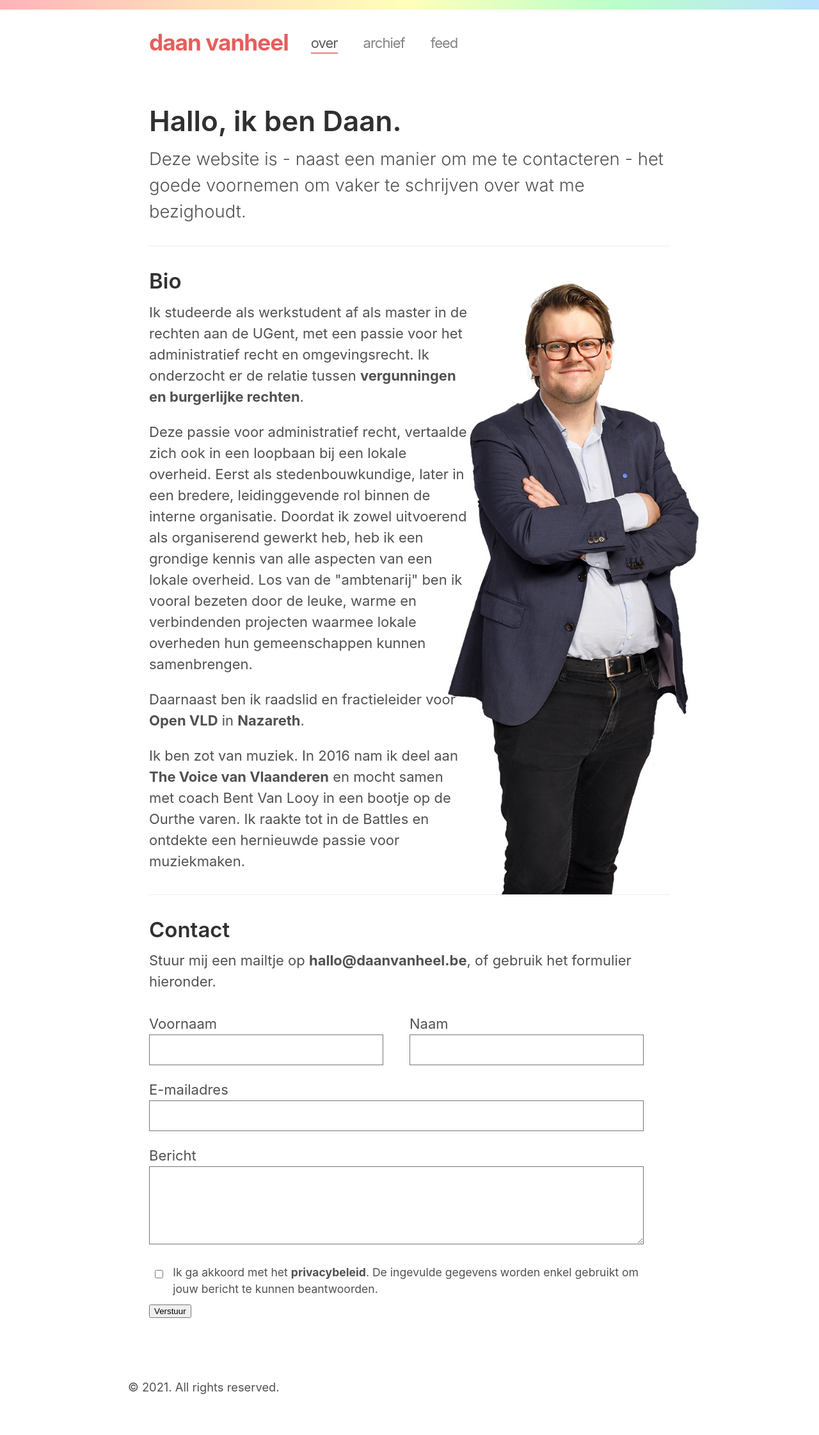
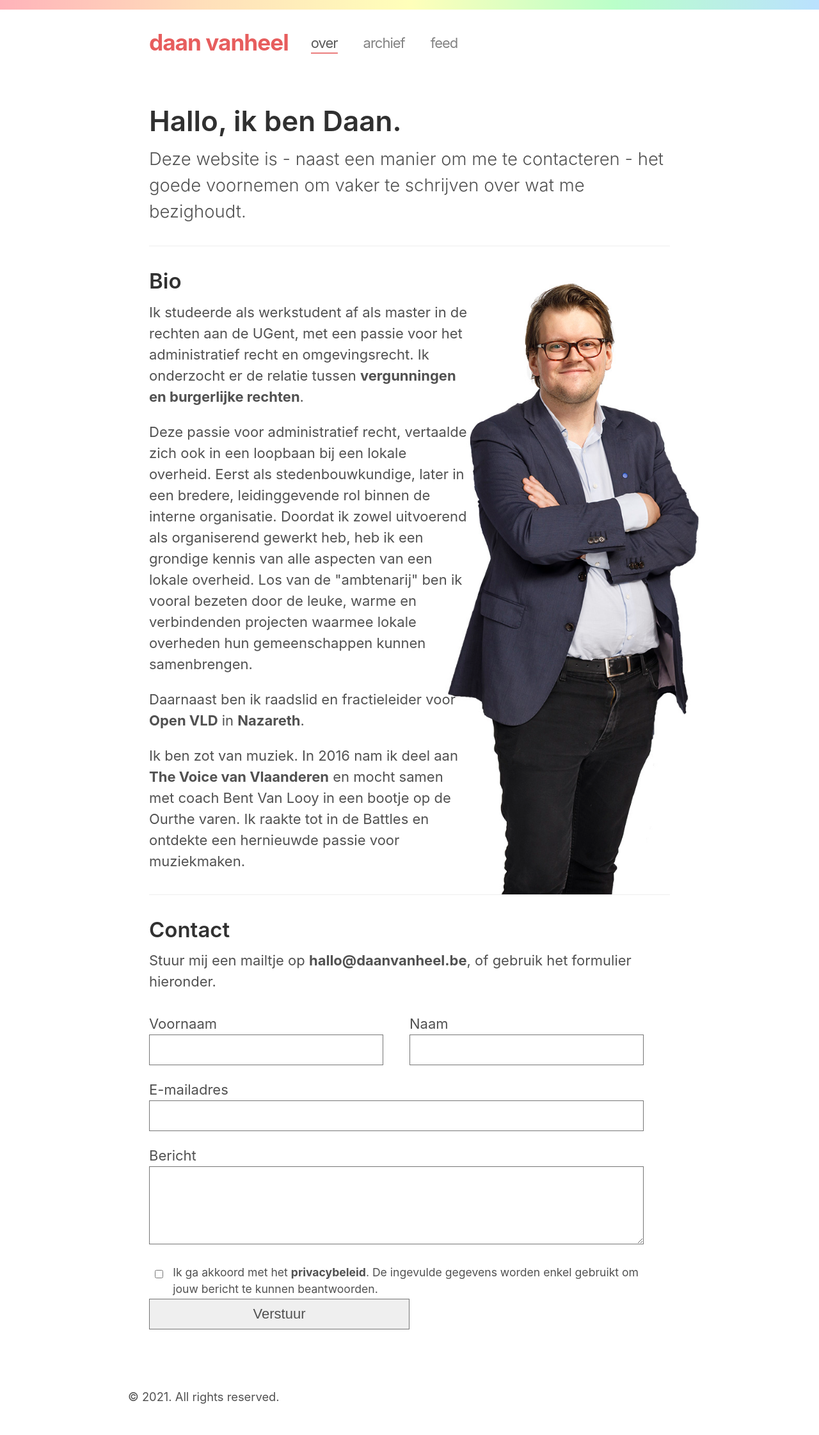
Before and after one commit to daanvanheel/daanvanheel.github.io, a Jekyll site: the page built from over.html, in a window 1280 px wide. Shown: the whole page at 64% size. Built offline with Jekyll 4.4.1, drawn with Linux system fonts in a browser that asks for light colours.

Commit message:
nicer send button

```diff
--- a/_sass/_posts.scss
+++ b/_sass/_posts.scss
@@ -109,6 +109,14 @@ input.email {
   float: right;
 }
 
+.verstuur {
+  width: 50%;
+  border: 1px solid $gray-3;
+  padding: 10px;
+  color: $gray-4;
+  font-size:1em;
+}
+
 textarea {
   width: 95%;
   border: 1px solid $gray-3;
--- a/over.html
+++ b/over.html
@@ -59,7 +59,7 @@ Stuur mij een mailtje op <a href="mailto:hallo@daanvanheel.be">hallo@daanvanheel
     <input type="checkbox" name="akkoord-met-privacy" class="check" value="akkoord" required />
     <label class="privacy">Ik ga akkoord met het <a href="/privacy/">privacybeleid</a>. De ingevulde gegevens worden enkel
       gebruikt om jouw bericht te kunnen beantwoorden.</label>
-    <button id="my-form-button">Verstuur</button>
+    <button id="my-form-button" class="verstuur">Verstuur</button>
   <p id="my-form-status"></p>
   </form>
 </p>
```
